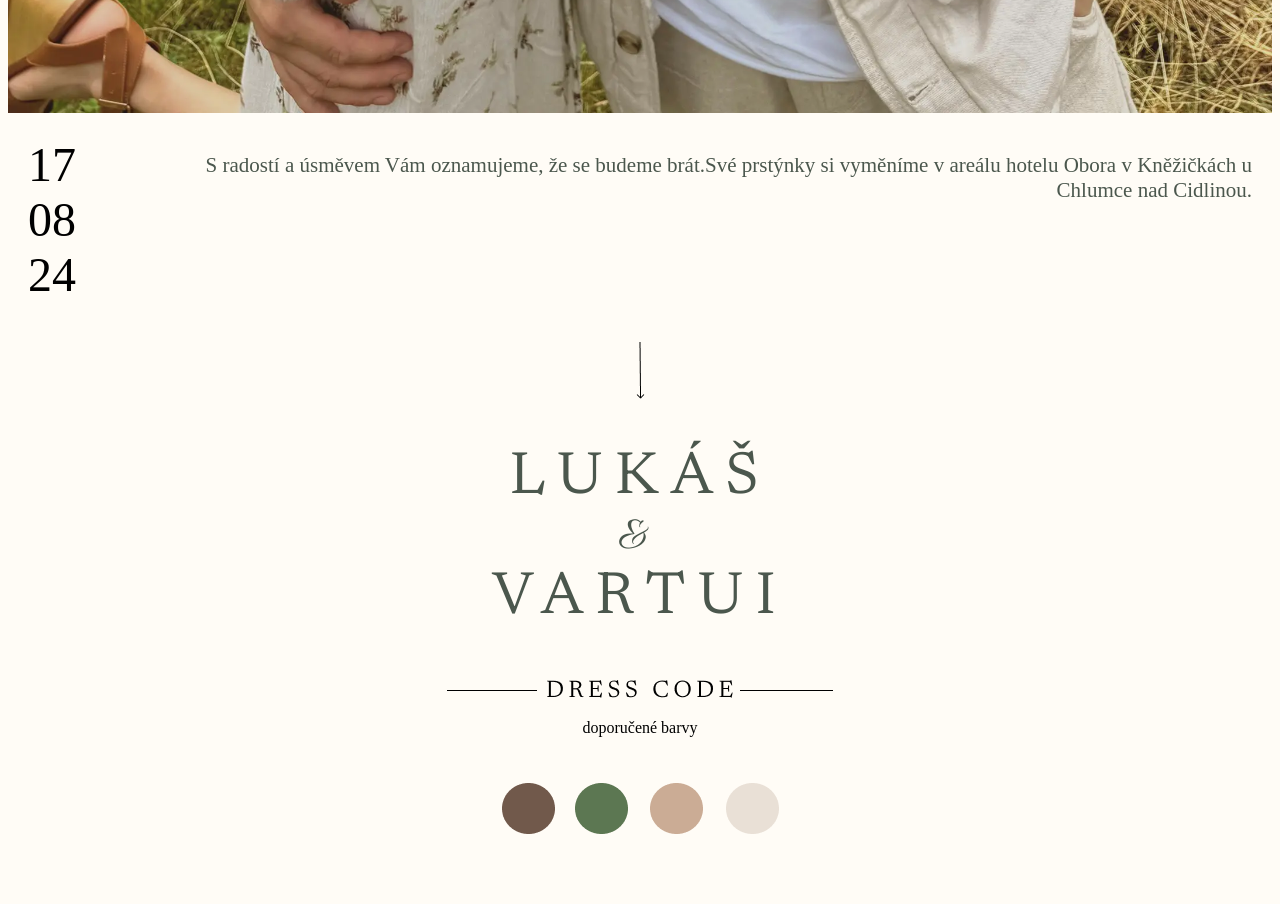
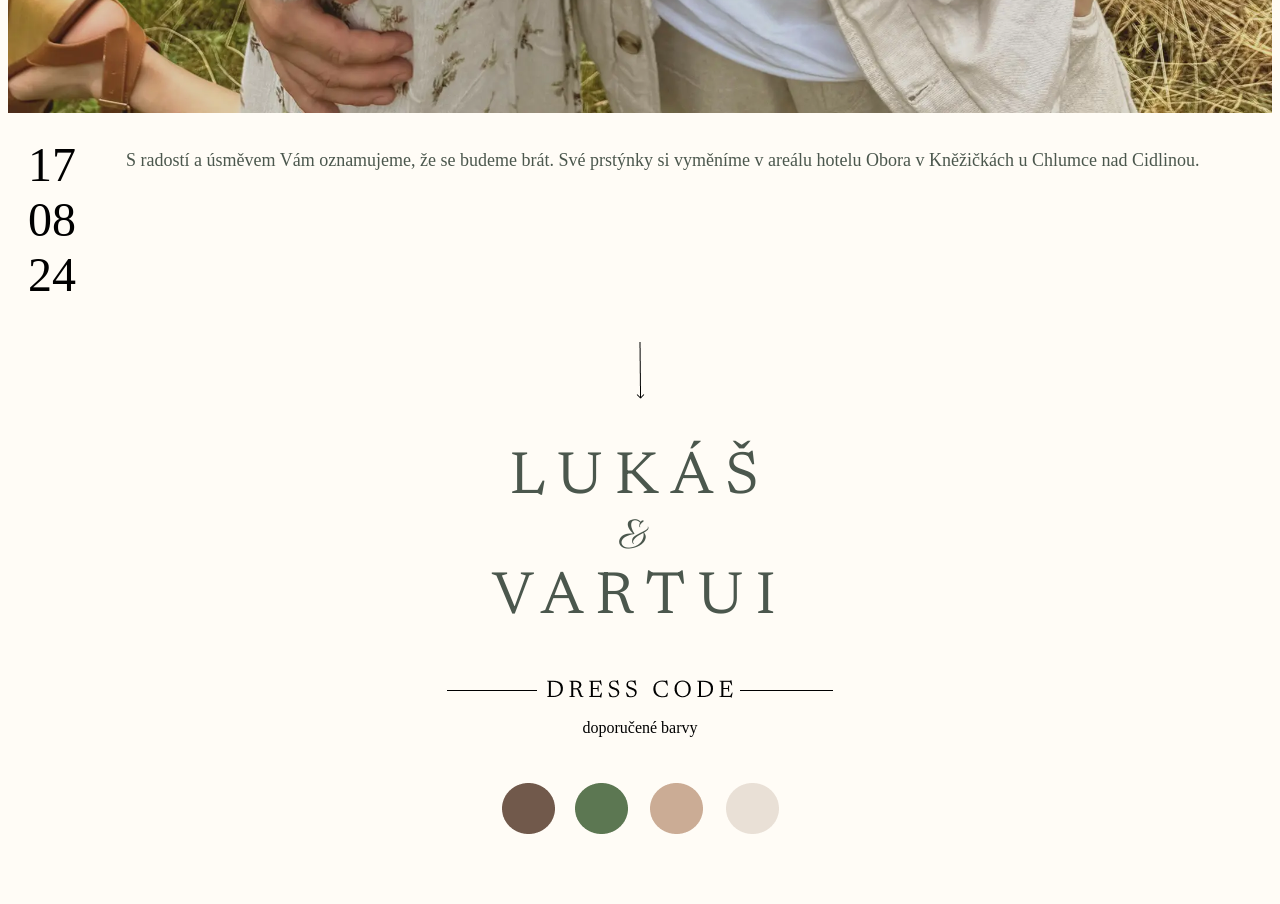
Before and after one commit to vartdigi/Wedding_page, a React (Vite) app: page / in a window 1280 px wide. Shown: the part 1580-2484 px from the top of the page. Built offline with nearby package versions, Linux system fonts and the light colour scheme; a web font is replaced by a local one.

Commit message:
Update final

```diff
--- a/src/components/Uvod/Uvod.css
+++ b/src/components/Uvod/Uvod.css
@@ -8,7 +8,7 @@
 }
 
 .uvodniText {
-  font-size: 21px;
+  font-size: 18px;
   font-style: normal;
   color: #4B574D;
   text-align: right;
--- a/src/components/Uvod/Uvod.jsx
+++ b/src/components/Uvod/Uvod.jsx
@@ -18,11 +18,9 @@ export const Uvod = () => {
           </div>
           <div className="uvodniText">
             <p>
-              S radostí a úsměvem Vám oznamujeme, že se budeme brát.
-              <span>
-                Své prstýnky si vyměníme v areálu hotelu Obora v Kněžičkách u
-                Chlumce nad Cidlinou.
-              </span>
+              S radostí a úsměvem Vám oznamujeme, že se budeme brát. Své
+              prstýnky si vyměníme v areálu hotelu Obora v Kněžičkách u Chlumce
+              nad Cidlinou.
             </p>
           </div>
         </div>
```
